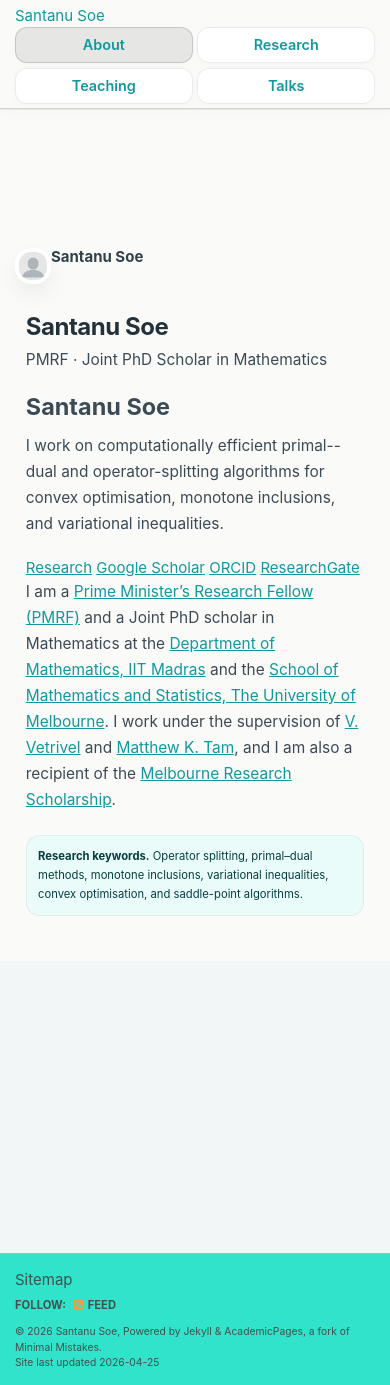
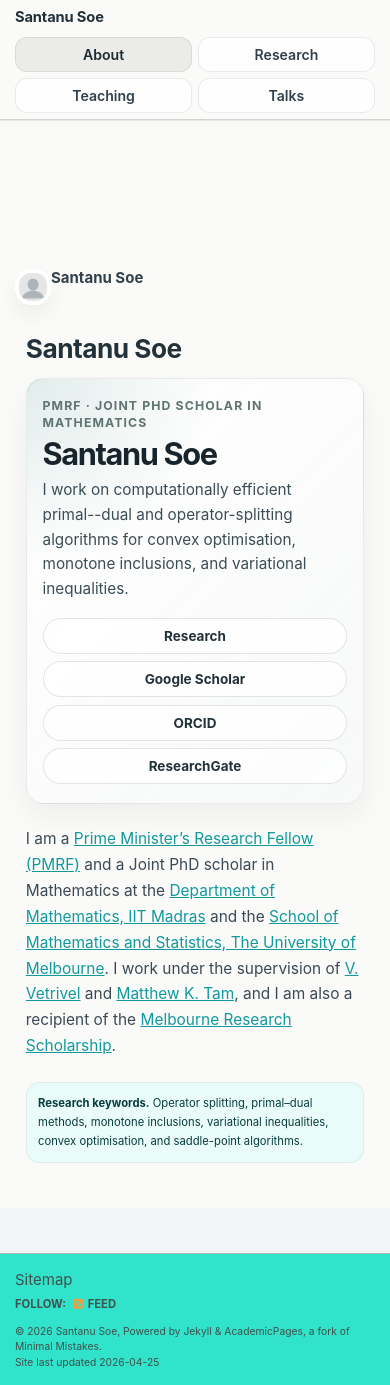
Before and after one commit to santanusoe/santanusoe.github.io, a Jekyll site: the page built from _pages/about.md, in a window 390 px wide and 1385 px high. Built offline with Jekyll 4.4.1, drawn with Linux system fonts in a browser that asks for light colours; a script bundle is joined from its source files by our own code; library files that are not in the unit come from our copies.

Commit message:
Polish homepage styling and keep CSS lightweight

```diff
--- a/assets/css/main.scss
+++ b/assets/css/main.scss
@@ -46,6 +46,10 @@ body {
   color: #31404a;
 }
 
+a {
+  transition: color 0.14s ease, opacity 0.14s ease, background-color 0.14s ease, border-color 0.14s ease;
+}
+
 .page {
   max-width: 1140px;
 }
@@ -53,12 +57,37 @@ body {
 .masthead {
   background: rgba(250, 250, 248, 0.98);
   border-bottom: 1px solid rgba(0, 0, 0, 0.07);
-  box-shadow: 0 2px 8px rgba(0, 0, 0, 0.02);
+  box-shadow: 0 2px 8px rgba(0, 0, 0, 0.018);
 }
 
 .masthead__inner-wrap {
-  padding-top: 0.58rem;
-  padding-bottom: 0.58rem;
+  padding-top: 0.55rem;
+  padding-bottom: 0.55rem;
+}
+
+.masthead__menu {
+  display: flex;
+  align-items: center;
+  justify-content: space-between;
+  gap: 1.25rem;
+  width: 100%;
+}
+
+.site-nav-brand a {
+  display: inline-flex;
+  align-items: center;
+  font-size: 1.02rem;
+  font-weight: 700;
+  letter-spacing: -0.01em;
+  color: #22313a;
+  text-decoration: none;
+  white-space: nowrap;
+}
+
+.site-nav-brand a:hover,
+.site-nav-brand a:focus-visible {
+  opacity: 0.75;
+  outline: none;
 }
 
 .masthead__menu-item--lg,
@@ -68,7 +97,7 @@ body {
 }
 
 .site-nav-bar {
-  width: 100%;
+  width: auto;
 }
 
 .site-nav-links {
@@ -76,8 +105,8 @@ body {
   flex-direction: row !important;
   flex-wrap: wrap;
   align-items: center;
-  justify-content: center;
-  gap: 0.5rem 1.05rem;
+  justify-content: flex-end;
+  gap: 0.35rem;
   list-style: none;
   margin: 0;
   padding: 0;
@@ -91,33 +120,26 @@ body {
   display: inline-flex;
   align-items: center;
   justify-content: center;
-  min-height: auto;
-  padding: 0.34rem 0.7rem;
-  border-radius: 10px;
+  padding: 0.32rem 0.68rem;
+  border-radius: 999px;
+  font-size: 0.93rem;
   font-weight: 600;
   text-decoration: none;
-  border: 0;
-  border-bottom: 2px solid transparent;
+  border: 1px solid transparent;
+  color: #31404a;
   background: transparent;
-  transition: background-color 0.14s ease, border-color 0.14s ease, color 0.14s ease;
 }
 
 .site-nav-links__item a:hover,
 .site-nav-links__item a:focus-visible {
   background: rgba(0, 0, 0, 0.045);
-  border-bottom-color: currentColor;
   outline: none;
 }
 
 .site-nav-links__item.selected a {
   background: rgba(0, 0, 0, 0.06);
-  border-bottom-color: currentColor;
-}
-
-.site-nav-links__toggle a {
-  min-width: auto;
-  padding-left: 0.32rem;
-  padding-right: 0.32rem;
+  border-color: rgba(0, 0, 0, 0.08);
+  color: #1e2b32;
 }
 
 .sidebar.sticky {
@@ -132,7 +154,7 @@ body {
 .author__avatar img {
   border-radius: 18px;
   border: 4px solid #fff;
-  box-shadow: 0 10px 20px rgba(0, 0, 0, 0.06);
+  box-shadow: 0 10px 20px rgba(0, 0, 0, 0.055);
   object-fit: cover;
   background: #fff;
 }
@@ -161,9 +183,14 @@ body {
 }
 
 .page__title {
-  font-size: 2.18rem;
+  font-size: 2.05rem;
   letter-spacing: -0.02em;
   color: #22313a;
+}
+
+body.home .page__title,
+.page__content .home-hero + h1 {
+  display: none;
 }
 
 .page__content {
@@ -173,7 +200,7 @@ body {
 .page__content p,
 .page__content li {
   font-size: 1.03rem;
-  line-height: 1.78;
+  line-height: 1.75;
 }
 
 .page__content h2 {
@@ -183,10 +210,77 @@ body {
   color: #24333c;
 }
 
+.home-hero {
+  margin: 0.2rem 0 1.45rem;
+  padding: 1.65rem 1.75rem;
+  border-radius: 22px;
+  background:
+    radial-gradient(circle at 0% 0%, rgba(92, 154, 146, 0.18), transparent 34%),
+    linear-gradient(135deg, rgba(255, 255, 255, 0.98), rgba(246, 249, 247, 0.92));
+  border: 1px solid rgba(0, 0, 0, 0.065);
+  box-shadow: 0 12px 28px rgba(34, 49, 58, 0.055);
+}
+
+.home-hero__eyebrow {
+  margin: 0 0 0.45rem !important;
+  font-size: 0.82rem !important;
+  line-height: 1.35 !important;
+  font-weight: 700;
+  letter-spacing: 0.09em;
+  text-transform: uppercase;
+  color: #5f746f;
+}
+
+.home-hero h1 {
+  margin: 0 0 0.55rem;
+  font-size: clamp(2.05rem, 5vw, 3.25rem);
+  line-height: 1.04;
+  letter-spacing: -0.045em;
+  color: #17242b;
+}
+
+.home-hero__lead {
+  max-width: 780px;
+  margin: 0 0 1.05rem !important;
+  font-size: 1.1rem !important;
+  line-height: 1.62 !important;
+  color: #3b4d55;
+}
+
+.home-hero__links {
+  display: flex;
+  flex-wrap: wrap;
+  gap: 0.5rem;
+  margin-top: 0.9rem;
+}
+
+.home-hero__links a {
+  display: inline-flex;
+  align-items: center;
+  justify-content: center;
+  padding: 0.46rem 0.82rem;
+  border-radius: 999px;
+  border: 1px solid rgba(0, 0, 0, 0.1);
+  background: rgba(255, 255, 255, 0.74);
+  color: #22313a;
+  font-size: 0.9rem;
+  font-weight: 700;
+  text-decoration: none;
+}
+
+.home-hero__links a:hover,
+.home-hero__links a:focus-visible {
+  background: #22313a;
+  border-color: #22313a;
+  color: #fff;
+  outline: none;
+}
+
 .notice--primary,
 .notice--info,
 .notice--success,
-.notice--warning {
+.notice--warning,
+.archive__item {
   border-radius: 14px;
   border: 1px solid rgba(0, 0, 0, 0.06);
   box-shadow: 0 1px 4px rgba(0, 0, 0, 0.01);
@@ -194,10 +288,7 @@ body {
 
 .archive__item {
   padding: 0.95rem 1.05rem;
-  border: 1px solid rgba(0, 0, 0, 0.06);
-  border-radius: 14px;
   background: rgba(255, 255, 255, 0.94);
-  box-shadow: 0 2px 8px rgba(0, 0, 0, 0.015);
   transition: border-color 0.14s ease, box-shadow 0.14s ease;
 }
 
@@ -247,10 +338,6 @@ li.pub-item:last-child {
   color: #5b6b68;
 }
 
-a {
-  transition: color 0.14s ease, opacity 0.14s ease;
-}
-
 html[data-theme="dark"] body {
   background: #0f151a;
   color: #d8e1e8;
@@ -262,19 +349,16 @@ html[data-theme="dark"] .masthead {
   box-shadow: 0 2px 8px rgba(0, 0, 0, 0.18);
 }
 
+html[data-theme="dark"] .site-nav-brand a,
 html[data-theme="dark"] .site-nav-links__item a {
   color: #dbe6ee;
 }
 
 html[data-theme="dark"] .site-nav-links__item a:hover,
-html[data-theme="dark"] .site-nav-links__item a:focus-visible {
-  background: rgba(255, 255, 255, 0.08);
-  border-bottom-color: currentColor;
-}
-
+html[data-theme="dark"] .site-nav-links__item a:focus-visible,
 html[data-theme="dark"] .site-nav-links__item.selected a {
-  background: rgba(255, 255, 255, 0.11);
-  border-bottom-color: #f2f6f9;
+  background: rgba(255, 255, 255, 0.09);
+  border-color: rgba(255, 255, 255, 0.12);
   color: #f2f6f9;
 }
 
@@ -303,25 +387,45 @@ html[data-theme="dark"] a:focus-visible {
   color: #9be8e4;
 }
 
+html[data-theme="dark"] .home-hero {
+  background:
+    radial-gradient(circle at 0% 0%, rgba(125, 215, 211, 0.14), transparent 34%),
+    linear-gradient(135deg, #172028, #121a21);
+  border-color: rgba(255, 255, 255, 0.08);
+  box-shadow: none;
+}
+
+html[data-theme="dark"] .home-hero h1 {
+  color: #f3f7fa;
+}
+
+html[data-theme="dark"] .home-hero__eyebrow,
+html[data-theme="dark"] .home-hero__lead {
+  color: #cbd6de;
+}
+
+html[data-theme="dark"] .home-hero__links a {
+  background: rgba(255, 255, 255, 0.045);
+  border-color: rgba(255, 255, 255, 0.12);
+  color: #e5eef5;
+}
+
+html[data-theme="dark"] .home-hero__links a:hover,
+html[data-theme="dark"] .home-hero__links a:focus-visible {
+  background: #7dd7d3;
+  border-color: #7dd7d3;
+  color: #0f151a;
+}
+
 html[data-theme="dark"] .notice--primary,
 html[data-theme="dark"] .notice--info,
 html[data-theme="dark"] .notice--success,
-html[data-theme="dark"] .notice--warning {
-  background: #162028;
-  border: 1px solid rgba(255, 255, 255, 0.08);
+html[data-theme="dark"] .notice--warning,
+html[data-theme="dark"] .archive__item {
+  background: #172028;
+  border-color: rgba(255, 255, 255, 0.08);
   color: #d9e4ea;
   box-shadow: none;
-}
-
-html[data-theme="dark"] .archive__item {
-  background: #172028;
-  border: 1px solid rgba(255, 255, 255, 0.08);
-  box-shadow: none;
-}
-
-html[data-theme="dark"] .archive__item:hover {
-  box-shadow: 0 3px 10px rgba(0, 0, 0, 0.16);
-  border-color: rgba(255, 255, 255, 0.12);
 }
 
 html[data-theme="dark"] .pub-item,
@@ -356,44 +460,41 @@ html[data-theme="dark"] .page__footer a {
     padding-left: 1rem;
     padding-right: 1rem;
   }
-
-  .page__title {
-    font-size: 2rem;
-  }
 }
 
 @media (max-width: 900px) {
+  .masthead__menu {
+    align-items: flex-start;
+    flex-direction: column;
+    gap: 0.55rem;
+  }
+
+  .site-nav-bar {
+    width: 100%;
+  }
+
+  .site-nav-links {
+    justify-content: flex-start;
+  }
+
   .sidebar.sticky {
     position: relative;
     top: auto;
     margin-bottom: 1.15rem;
   }
 
-  .author__avatar {
-    text-align: center;
-  }
-
-  .author__avatar img {
-    max-width: 215px;
-    width: 100%;
-    height: auto;
-    margin-left: auto;
-    margin-right: auto;
-  }
-
+  .author__avatar,
   .author__content,
   .author__urls-wrapper {
     text-align: center;
   }
 
-  .author__urls li {
-    display: inline-flex;
+  .author__avatar img {
+    max-width: 210px;
     width: 100%;
-    justify-content: center;
-  }
-
-  .archive__item {
-    padding: 0.9rem 1rem;
+    height: auto;
+    margin-left: auto;
+    margin-right: auto;
   }
 }
 
@@ -403,8 +504,8 @@ html[data-theme="dark"] .page__footer a {
   }
 
   .masthead__inner-wrap {
-    padding-top: 0.3rem;
-    padding-bottom: 0.3rem;
+    padding-top: 0.42rem;
+    padding-bottom: 0.42rem;
   }
 
   .site-nav-links {
@@ -412,59 +513,15 @@ html[data-theme="dark"] .page__footer a {
     grid-template-columns: repeat(2, minmax(0, 1fr));
     gap: 0.38rem;
     width: 100%;
-    max-width: 420px;
-    margin-left: auto;
-    margin-right: auto;
-  }
-
-  .site-nav-links__item {
-    width: 100%;
-  }
-
-  .site-nav-links__toggle {
-    display: none;
   }
 
   .site-nav-links__item a {
     width: 100%;
-    min-height: 2.55rem;
-    justify-content: center;
-    padding: 0.42rem 0.72rem;
-    font-size: 1rem;
-    border: 1px solid rgba(0, 0, 0, 0.08);
-    border-bottom: 1px solid rgba(0, 0, 0, 0.08);
+    min-height: 2.42rem;
+    padding: 0.38rem 0.62rem;
     border-radius: 12px;
-    background: rgba(255, 255, 255, 0.95);
-    box-shadow: 0 2px 8px rgba(0, 0, 0, 0.018);
-  }
-
-  .site-nav-links__item a:hover,
-  .site-nav-links__item a:focus-visible {
-    border-bottom-color: rgba(0, 0, 0, 0.08);
-    background: rgba(0, 0, 0, 0.05);
-  }
-
-  .site-nav-links__item.selected a {
-    border: 1px solid rgba(0, 0, 0, 0.14);
-    border-bottom: 1px solid rgba(0, 0, 0, 0.14);
-    background: rgba(0, 0, 0, 0.08);
-  }
-
-  html[data-theme="dark"] .site-nav-links__item a {
-    border: 1px solid rgba(255, 255, 255, 0.09);
-    background: #152029;
-    color: #e4edf3;
-    box-shadow: none;
-  }
-
-  html[data-theme="dark"] .site-nav-links__item a:hover,
-  html[data-theme="dark"] .site-nav-links__item a:focus-visible {
-    background: #1a2832;
-  }
-
-  html[data-theme="dark"] .site-nav-links__item.selected a {
-    border: 1px solid rgba(255, 255, 255, 0.16);
-    background: #20303a;
+    border-color: rgba(0, 0, 0, 0.08);
+    background: rgba(255, 255, 255, 0.86);
   }
 
   .page {
@@ -473,12 +530,20 @@ html[data-theme="dark"] .page__footer a {
   }
 
   .page__title {
-    font-size: 1.78rem;
-    margin-bottom: 0.55rem;
+    font-size: 1.75rem;
   }
 
-  .page__content h2 {
-    margin-top: 1.45rem;
+  .home-hero {
+    padding: 1.25rem 1.05rem;
+    border-radius: 18px;
+  }
+
+  .home-hero__lead {
+    font-size: 1.02rem !important;
+  }
+
+  .home-hero__links a {
+    flex: 1 1 46%;
   }
 
   .page__content p,
@@ -490,15 +555,6 @@ html[data-theme="dark"] .page__footer a {
   .page__content ul,
   .page__content ol {
     padding-left: 1.15rem;
-  }
-
-  .archive__item {
-    padding: 0.82rem 0.9rem;
-    border-radius: 12px;
-  }
-
-  .compact-list__item {
-    padding: 0.62rem 0;
   }
 }
 
@@ -512,30 +568,21 @@ html[data-theme="dark"] .page__footer a {
     padding-right: 0.72rem;
   }
 
+  .site-nav-brand a {
+    font-size: 0.98rem;
+  }
+
+  .site-nav-links__item a {
+    min-height: 2.35rem;
+    font-size: 0.94rem;
+  }
+
   .author__avatar img {
     max-width: 160px;
     border-radius: 16px;
   }
 
-  .author__name {
-    font-size: 1.02rem;
-  }
-
-  .page__title {
-    font-size: 1.6rem;
-  }
-
-  .site-nav-links {
-    gap: 0.32rem;
-  }
-
-  .site-nav-links__item a {
-    min-height: 2.42rem;
-    font-size: 0.96rem;
-    padding: 0.38rem 0.58rem;
-  }
-
-  .compact-list__title {
-    line-height: 1.35;
+  .home-hero__links a {
+    flex-basis: 100%;
   }
 }
```
